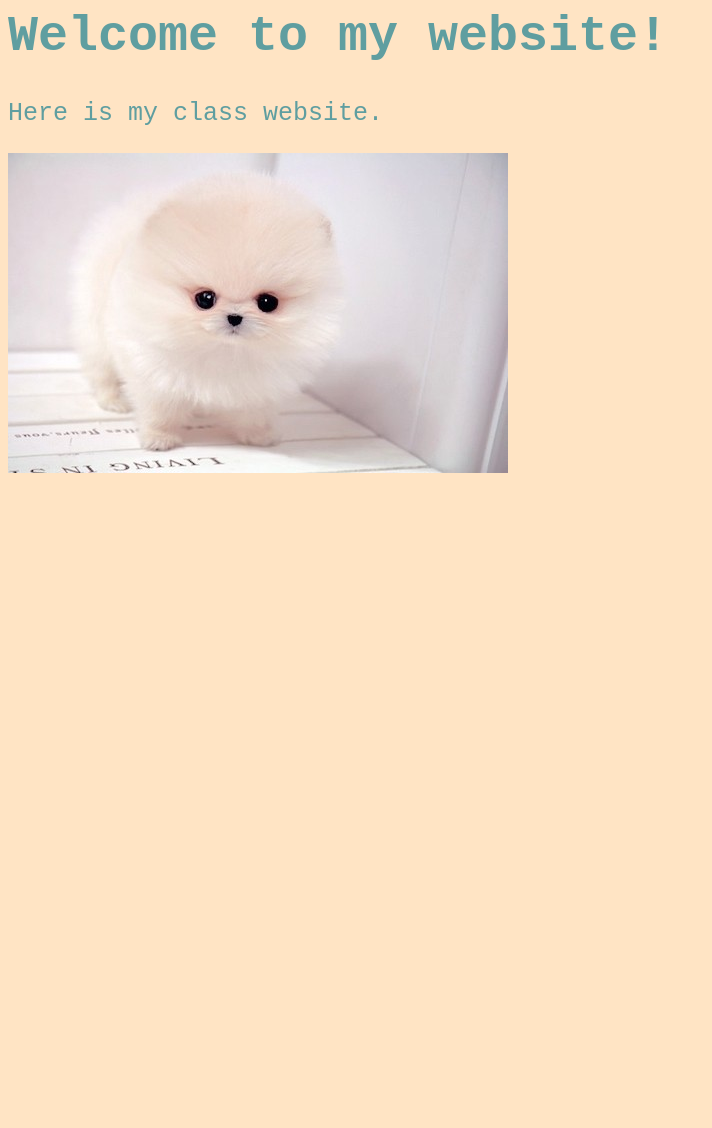
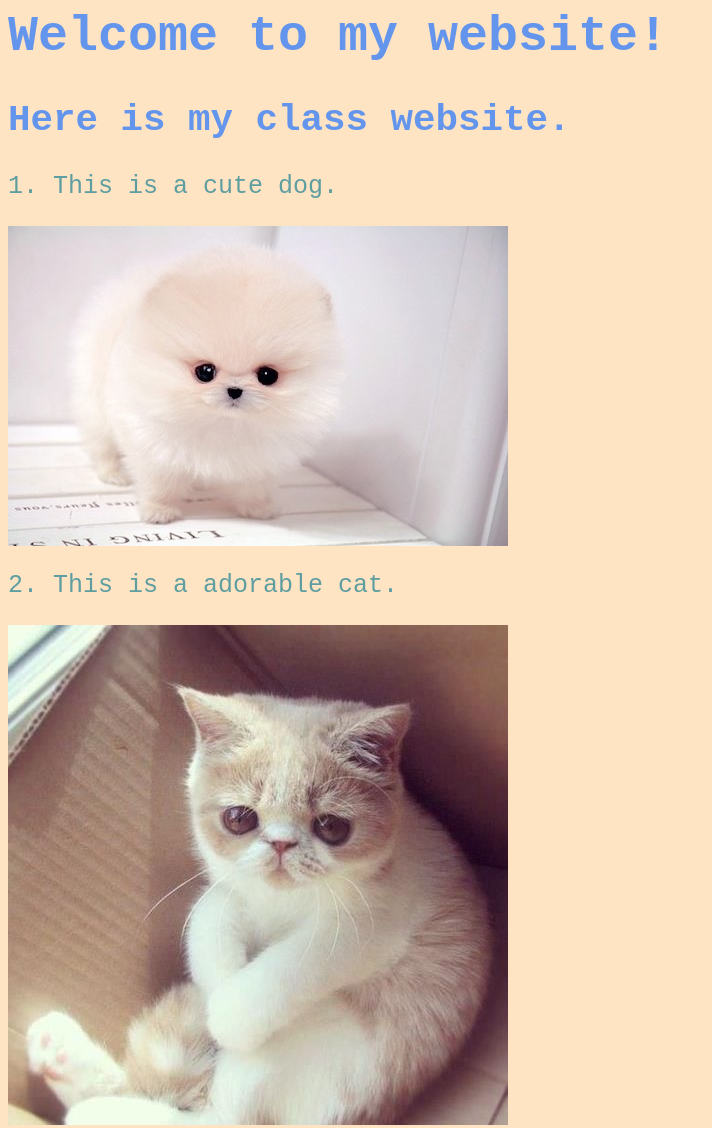
Before and after one commit to xiuling105/MMP310, a plain HTML site: page index.html in a window 1280 px wide. Shown: the whole page, without its empty margins (0-712 px from the left). Before the commit the page ends 800 px from the top, so only its background shows below. Drawn offline with Linux system fonts and the light colour scheme.

Commit message:
update image and css

```diff
--- a/css/style.css
+++ b/css/style.css
@@ -4,3 +4,6 @@ body{
     font-size: 25px;
     font-family: monospace;
 }
+
+h1, h2 { color: cornflowerblue;
+}
--- a/index.html
+++ b/index.html
@@ -9,8 +9,11 @@
 
 <body>
     <h1>Welcome to my website!</h1>
-    <p> Here is my class website.</p>
+    <h2> Here is my class website.</h2>
+    <p> 1. This is a cute dog.</p>
         <img src= "dogs.jpg">
+    <p> 2. This is a adorable cat.</p>
+        <img src = "cat.jpg">
 </body>
 
 </html>
```
Also changed, not shown: cat.jpg (added).
